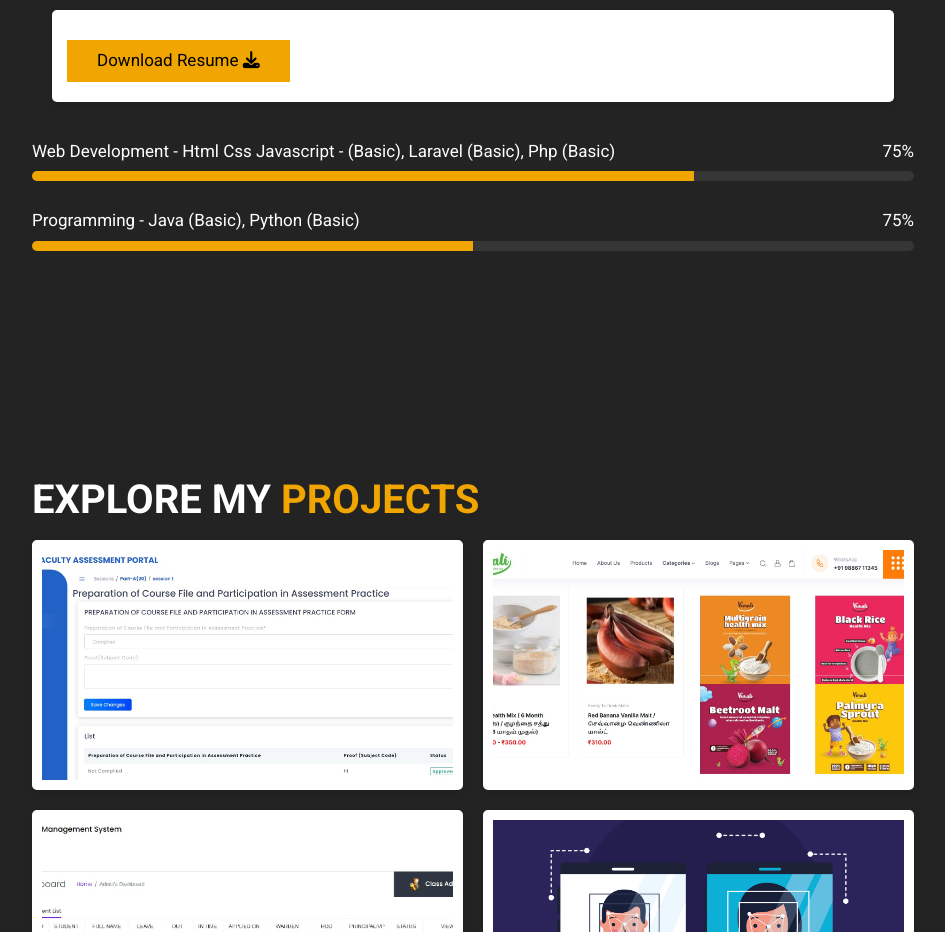
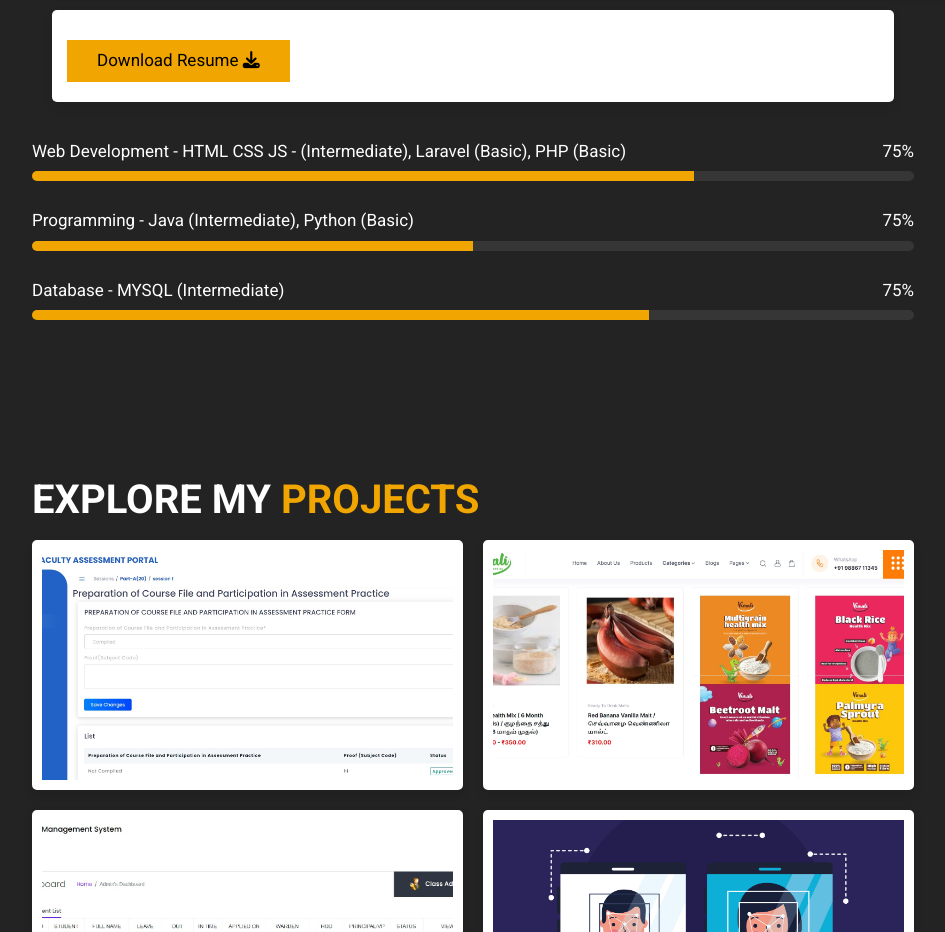
Before and after one commit to GayathriJM/Portfolio, a plain HTML site: page index.html in a window 1280 px wide. Shown: the part 1140-2072 px from the top of the page, without its empty margins (317-1262 px from the left). Drawn offline with nearby package versions, Linux system fonts and the light colour scheme.

Commit message:
Update index.html

```diff
--- a/index.html
+++ b/index.html
@@ -153,11 +153,15 @@
             <div class="row-2">
                 <div class="skills">
                     <div class="progress">
-                        <h3> web development - html css javascript - (basic), laravel (basic), php (basic) <span> 75% </span> </h3>
+                        <h3> web development - HTML CSS JS - (Intermediate), Laravel (Basic), PHP (Basic) <span> 75% </span> </h3>
                         <div class="bar"> <span> </span></div>
                     </div>
                     <div class="progress">
-                        <h3> Programming - java (basic), Python (basic)<span> 75% </span> </h3>
+                        <h3> Programming - Java (Intermediate), Python (Basic)<span> 75% </span> </h3>
+                        <div class="bar"> <span> </span></div>
+                    </div>
+                    <div class="progress">
+                        <h3> Database - MYSQL (Intermediate)<span> 75% </span> </h3>
                         <div class="bar"> <span> </span></div>
                     </div>
                 </div>
```
